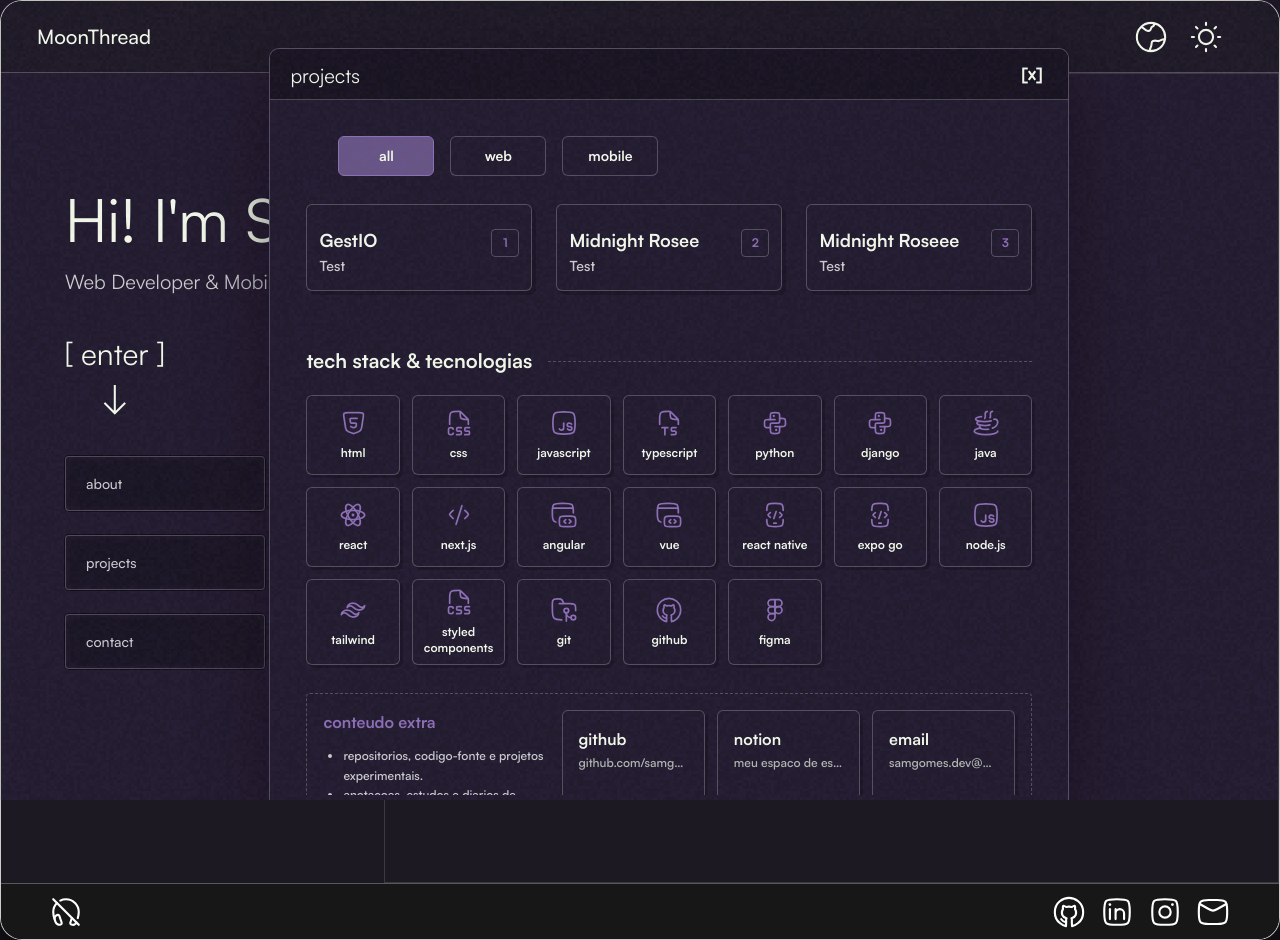
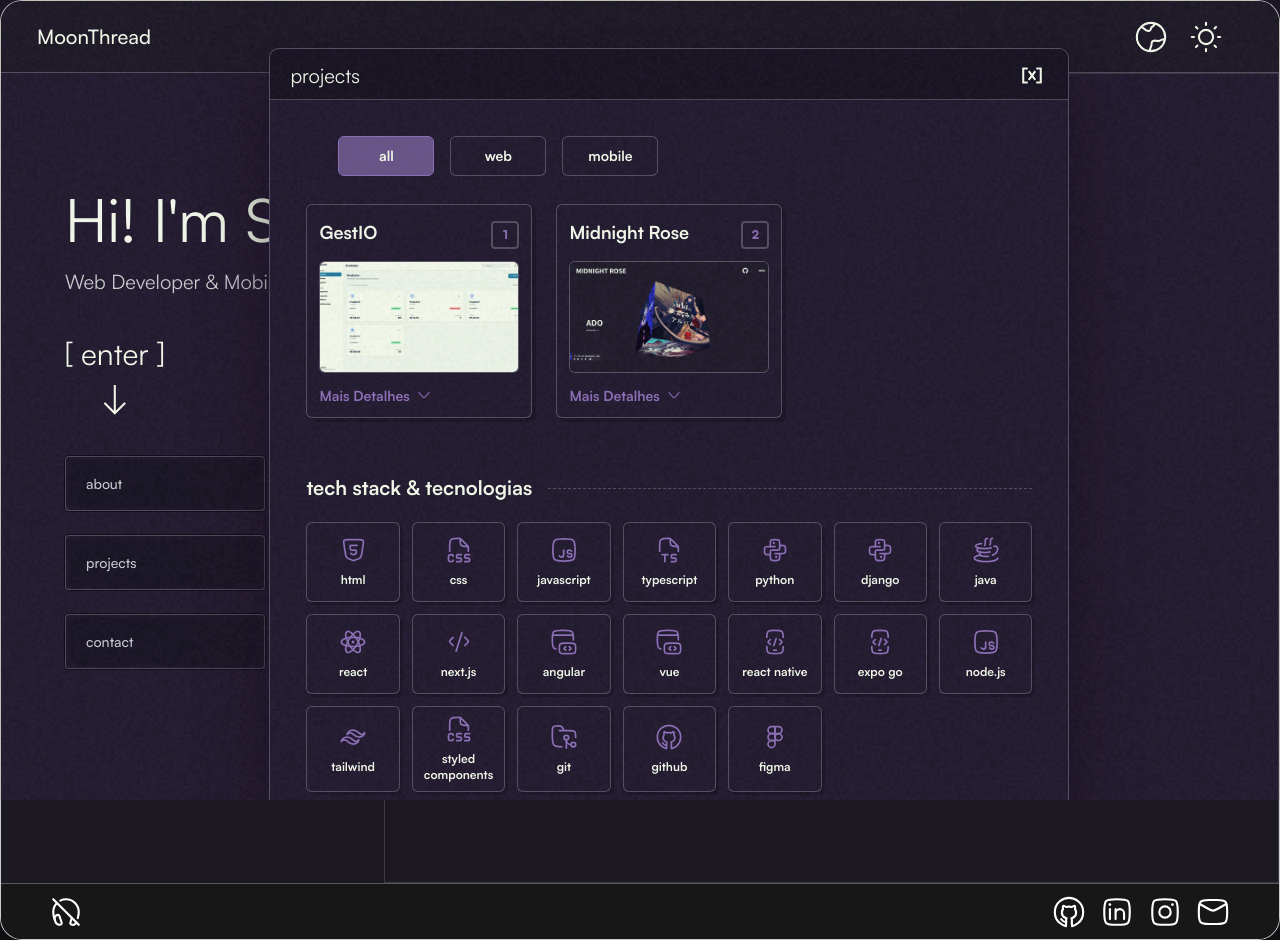
Before and after one commit to I-Samuel-I/Portfolio, a Next.js app: page / in a window 1280 px wide. Both pictures are taken after a click on the button "projects". Built offline with nearby package versions, Linux system fonts and the light colour scheme.

Commit message:
style: update css project window

```diff
--- /dev/null
+++ b/src/app/error.tsx
@@ -0,0 +1 @@
+"use client"
--- a/src/components/atoms/musicButton.tsx
+++ b/src/components/atoms/musicButton.tsx
@@ -3,6 +3,7 @@
 import HeadphoneMuteIcon from "@/src/assets/icons/headphone-mute.svg"
 import MusicIcon from "@/src/assets/icons/music-note-square.svg"
 import { useRef, useState } from "react"
+import { motion } from "motion/react"
 import { sounds } from "../../data/sounds";
 
 export default function MusicButton() {
@@ -40,7 +41,31 @@ export default function MusicButton() {
 
     return (
         <>
-            <button
+            <motion.button
+
+                animate={
+                    !isMuted
+                        ? {
+                            scale: [1, 1.20, 1],
+                            opacity: [1, 0.65, 1],
+                        }
+                        : {
+                            scale: 1,
+                            opacity: 1,
+                        }
+                }
+                transition={
+                    !isMuted
+                        ? {
+                            duration: 1.6,
+                            repeat: Infinity,
+                            ease: "easeInOut",
+                        }
+                        : {
+                            duration: 0.2,
+                        }
+                }
+
                 type="button"
                 onMouseDown={() => setIsHolding(true)}
                 onMouseUp={() => setIsHolding(false)}
@@ -51,7 +76,7 @@ export default function MusicButton() {
                 className={` transition-all duration-200 cursor-pointer
                 ${isHolding ? "scale-80" : "scale-100"}`}>
                 <Icon className="h-8.5 w-8.5 text-text-main" aria-hidden="true" />
-            </button>
+            </motion.button>
         </>
     )
 }
--- a/src/components/templates/windowProject.tsx
+++ b/src/components/templates/windowProject.tsx
@@ -1,3 +1,5 @@
+import Image from "next/image";
+import ArrowDown from "@/src/assets/icons/arrow-down-0-1.svg"
 import { projectsFilters, projects, techStacks, extraLinks } from "../../data/project";
 
 export default function WindowProject() {
@@ -22,26 +24,40 @@ export default function WindowProject() {
             </header>
 
             <section className="grid gap-6  border-border-muted pb-7 md:grid-cols-2 xl:grid-cols-3">
-                {projects.map((project, index) => (
+                {projects.map((project, index) => {
+                    const ProjectImages = project.image
+                    return (
                         <article
                             key={project.id}
                             className="relative rounded-md border border-border-muted bg-window p-3 shadow-panel"
                         >
-                        <div className="mt-3 flex items-start justify-between gap-3">
+                            <div className="mt-1 mb-3 flex items-start justify-between gap-3">
                                 <div>
                                     <h3 className="text-lg font-bold leading-tight text-text-heading">
                                         {project.title}
                                     </h3>
-                                <p className="mt-1 text-sm font-semibold leading-relaxed text-text-muted">
-                                    {project.description}
-                                </p>
                                 </div>
-                            <span className="grid size-7 shrink-0 place-items-center rounded-sm border border-border-muted text-xs font-bold text-highlight">
+                                <span className="grid size-7 shrink-0 place-items-center rounded-sm border-2 border-border-muted text-xs font-black text-highlight">
                                     {index + 1}
                                 </span>
                             </div>
+                            <div className="aspect-video overflow-hidden rounded-md border border-border-muted bg-window-panel">
+                                <Image
+                                    src={ProjectImages}
+                                    alt="descricao da imagem"
+                                    className="h-full w-full object-cover transition duration-300 hover:scale-[1.03]"
+                                />
+                            </div>
+                            <button className="mt-3 flex gap-1 items-center">
+                                <h3 className="text-sm font-bold leading-tight text-highlight">
+                                    Mais Detalhes
+                                </h3>
+                                <ArrowDown className="h-5 w-5 text-highlight" />
+                            </button>
+
                         </article>
-                ))}
+                    )
+                })}
             </section>
 
             <section className="py-7">
@@ -67,30 +83,38 @@ export default function WindowProject() {
             </section>
 
             <footer className="flex flex-col">
-                <div className="rounded-sm flex border border-dashed border-border-muted bg-window p-4">
+                <div className="rounded-sm border border-dashed border-border-muted bg-window p-4">
+                    <h3 className="mb-2 text-base font-bold text-highlight">conteudo extra</h3>
+
+                    <div className="flex items-start gap-3">
                         <div>
-                        <h3 className="mb-3 text-base font-bold text-highlight">conteudo extra</h3>
-                        <ul className="list-disc pace-y-2 pl-5 text-[12px] font-semibold leading-relaxed text-text-muted">
+                            <ul className="list-disc pl-5 text-[12px] font-semibold leading-relaxed text-text-muted">
                                 <li>repositorios, codigo-fonte e projetos experimentais.</li>
                                 <li>anotacoes, estudos e diarios de desenvolvimento.</li>
                                 <li>email para contato.</li>
                             </ul>
                         </div>
-
-
-                    <div className="grid gap-3 sm:grid-cols-3">
-                        {extraLinks.map((link) => (
+                        <div className="self-stretch border-l border-border-muted" />
+                        <div className="grid flex-1 gap-3 max-h-25 sm:grid-cols-3">
+                            {extraLinks.map((link) => {
+                                const ExtraIcon = link.icon
+                                return (
                                     <a
                                         key={link.label}
                                         href="#"
                                         className="rounded-md border border-border-muted bg-window p-4 text-sm font-bold text-text-main shadow-chip transition hover:border-highlight hover:text-highlight"
                                     >
-                                <span className="block text-base">{link.label}</span>
+                                        <div className="flex gap-1">
+                                            <ExtraIcon className="h-5 w-5 text-highlight" aria-hidden="true" />
+                                            <span className="block text-sm">{link.label}</span>
+                                        </div>
                                         <span className="mt-1 block truncate text-xs font-semibold text-text-subtle">
                                             {link.text}
                                         </span>
                                     </a>
-                        ))}
+                                )
+                            })}
+                        </div>
                     </div>
                 </div>
 
--- a/src/data/project.ts
+++ b/src/data/project.ts
@@ -15,20 +15,25 @@ import TypeScriptIcon from "@/src/assets/icons/typescript-0-2.svg";
 import WebDesignIcon from "@/src/assets/icons/web-design-0-2.svg";
 import Screen01 from "../assets/images/Project-Screen01.png";
 import Screen02 from "../assets/images/Project-Screen02.png";
+import Mail from "@/src/assets/icons/mail.svg";
+import Notion from "@/src/assets/icons/notion-0-2.svg";
 
 export const projectsFilters = ["all", "web", "mobile"];
 
 export const extraLinks = [
   {
     label: "github",
+    icon: GithubIcon,
     text: "github.com/samgomes-dev",
   },
   {
     label: "notion",
-    text: "meu espaco de estudos",
+    icon: Notion,
+    text: "espaço de estudos",
   },
   {
     label: "email",
+    icon: Mail,
     text: "samgomes.dev@gmail.com",
   },
 ];
@@ -123,21 +128,17 @@ export const projects = [
   {
     id: 1,
     title: "GestIO",
+    category: "web",
     description: "Test",
     image: Screen02,
     link: "https://github.com/Projects-Poran/Gestio",
   },
   {
     id: 2,
-    title: "Midnight Rosee",
+    category: "web",
+    title: "Midnight Rose",
     description: "Test",
     image: Screen01,
     link: "https://midnight-rose.vercel.app/",
   },
-  {
-    id: 3,
-    title: "Midnight Roseee",
-    description: "Test",
-    image: "teste",
-  },
 ];
```
Also changed, not shown: src/assets/icons/arrow-down-0-1.svg (added), src/assets/icons/notion-0-2.svg (added). Lines whose indentation alone changed are shown as unchanged.
